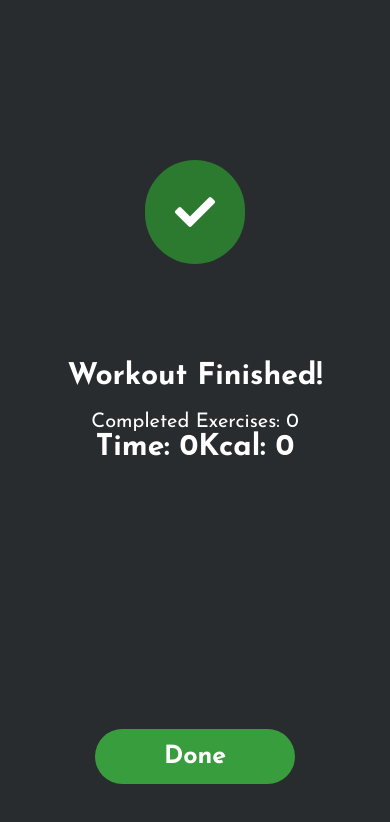
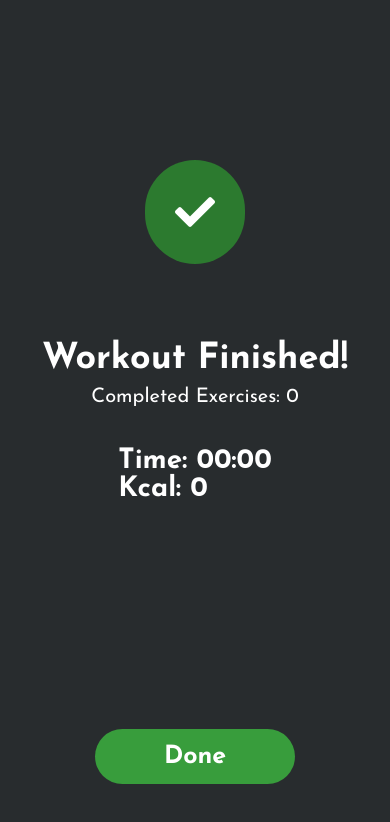
Before and after one commit to Dajuuu/Fit-Buddy, a React Native app: screen /WorkoutFinished in a window 390 px wide. Shown: the top 822 px of the page. Built offline with nearby package versions, Linux system fonts and the light colour scheme.

Commit message:
WorkoutFinished styling changes

```diff
--- a/WorkoutFinished.js
+++ b/WorkoutFinished.js
@@ -18,6 +18,13 @@ const WorkoutFinished = ({ navigation }) => {
   useEffect(() => {
     stopTimer();
   }, []);
+
+  // Convert total time to mm:ss format
+  const minutes = Math.floor(secondsTimer / 60);
+  const seconds = secondsTimer % 60;
+  const totalTimeFormatted = `${minutes.toString().padStart(2, "0")}:${seconds
+    .toString()
+    .padStart(2, "0")}`;
 
   const handleDone = () => {
     // Navigate to the Home screen
@@ -44,8 +51,8 @@ const WorkoutFinished = ({ navigation }) => {
         Completed Exercises: {currentExerciseDone}
       </Text>
       <View style={styles.timeAndKcalContainer}>
-        <Text style={styles.title}>Time: {secondsTimer}</Text>
-        <Text style={styles.title}>Kcal: {currentCaloriesBurnt}</Text>
+        <Text style={styles.text}>Time: {totalTimeFormatted}</Text>
+        <Text style={styles.text}>Kcal: {currentCaloriesBurnt}</Text>
       </View>
       <TouchableOpacity style={styles.startButton} onPress={handleDone}>
         <Text style={styles.startButtonText}>Done</Text>
@@ -62,19 +69,25 @@ const styles = StyleSheet.create({
     backgroundColor: "rgba(40, 44, 46,1)",
   },
   title: {
-    fontSize: 30,
-    marginBottom: 20,
+    fontSize: 36,
+    marginBottom: 10,
+    color: "white",
+    fontFamily: "TitleFontBold",
+  },
+  text: {
+    fontSize: 28,
     color: "white",
     fontFamily: "TitleFontBold",
   },
   completedExercisesText: {
     fontSize: 20,
-    // marginBottom: 20,
+    marginBottom: 20,
     color: "white",
     fontFamily: "TitleFont",
   },
   timeAndKcalContainer: {
-    flexDirection: "row",
+    flexDirection: "column",
+    marginTop: 20,
   },
   doneButton: {
     backgroundColor: "#007AFF",
```
